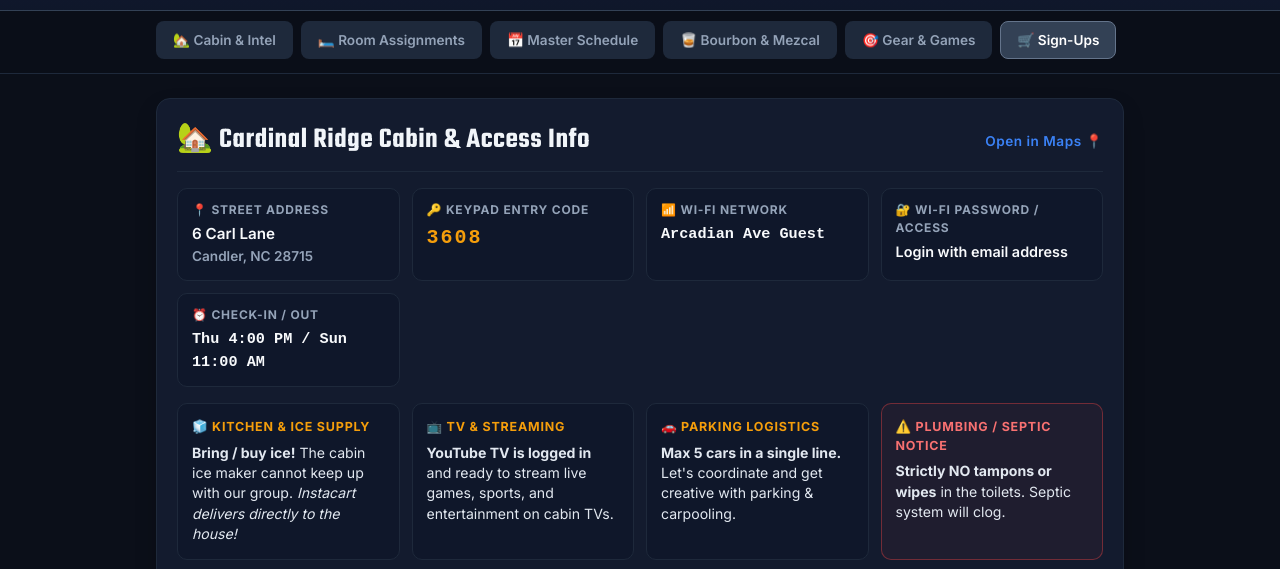
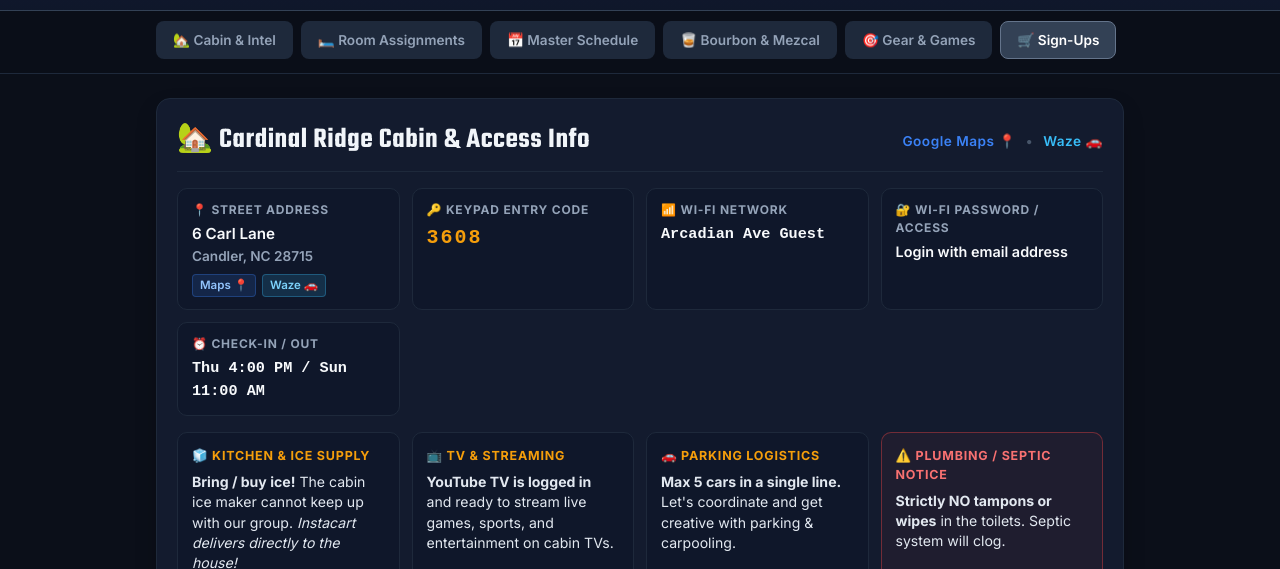
Before and after one commit to benbipes/WFFFL-Draft-2026, a plain HTML site: page index.html in a window 1280 px wide. Shown: the part 231-800 px from the top of the page. Drawn offline with Linux system fonts and the light colour scheme; no server answers.

Commit message:
Add Waze navigation links

```diff
--- a/index.html
+++ b/index.html
@@ -858,9 +858,15 @@
       <div class="card">
         <div class="card-title">
           <span>🏡 Cardinal Ridge Cabin & Access Info</span>
-          <a href="https://maps.google.com/?q=6+Carl+Lane,+Candler,+NC+28715" target="_blank" rel="noopener noreferrer" style="font-size: 0.85rem; font-family: 'Inter', sans-serif; color: var(--accent-blue); text-decoration: none; display: inline-flex; align-items: center; gap: 4px; font-weight: 600;">
-            <span>Open in Maps 📍</span>
-          </a>
+          <div style="display: flex; gap: 10px; align-items: center; font-size: 0.85rem; font-family: 'Inter', sans-serif; font-weight: 600; flex-wrap: wrap;">
+            <a href="https://maps.google.com/?q=6+Carl+Lane,+Candler,+NC+28715" target="_blank" rel="noopener noreferrer" style="color: var(--accent-blue); text-decoration: none; display: inline-flex; align-items: center; gap: 4px;">
+              <span>Google Maps 📍</span>
+            </a>
+            <span style="color: #475569;">•</span>
+            <a href="https://waze.com/ul?q=6+Carl+Lane,+Candler,+NC+28715&navigate=yes" target="_blank" rel="noopener noreferrer" style="color: #38bdf8; text-decoration: none; display: inline-flex; align-items: center; gap: 4px;">
+              <span>Waze 🚗</span>
+            </a>
+          </div>
         </div>
         <div class="cabin-grid">
           <div class="info-box">
@@ -868,6 +874,10 @@
             <div class="info-val" style="font-family: inherit; font-size: 0.95rem;">
               6 Carl Lane<br>
               <span style="color: var(--text-muted); font-size: 0.85rem;">Candler, NC 28715</span>
+              <div style="margin-top: 6px; display: flex; gap: 6px; flex-wrap: wrap;">
+                <a href="https://maps.google.com/?q=6+Carl+Lane,+Candler,+NC+28715" target="_blank" rel="noopener noreferrer" style="font-size: 0.72rem; color: #93c5fd; text-decoration: none; font-weight: 600; background: rgba(59, 130, 246, 0.15); border: 1px solid rgba(59, 130, 246, 0.3); padding: 2px 7px; border-radius: 4px; display: inline-flex; align-items: center; gap: 3px;">Maps 📍</a>
+                <a href="https://waze.com/ul?q=6+Carl+Lane,+Candler,+NC+28715&navigate=yes" target="_blank" rel="noopener noreferrer" style="font-size: 0.72rem; color: #7dd3fc; text-decoration: none; font-weight: 600; background: rgba(56, 189, 248, 0.15); border: 1px solid rgba(56, 189, 248, 0.3); padding: 2px 7px; border-radius: 4px; display: inline-flex; align-items: center; gap: 3px;">Waze 🚗</a>
+              </div>
             </div>
           </div>
           <div class="info-box">
```
